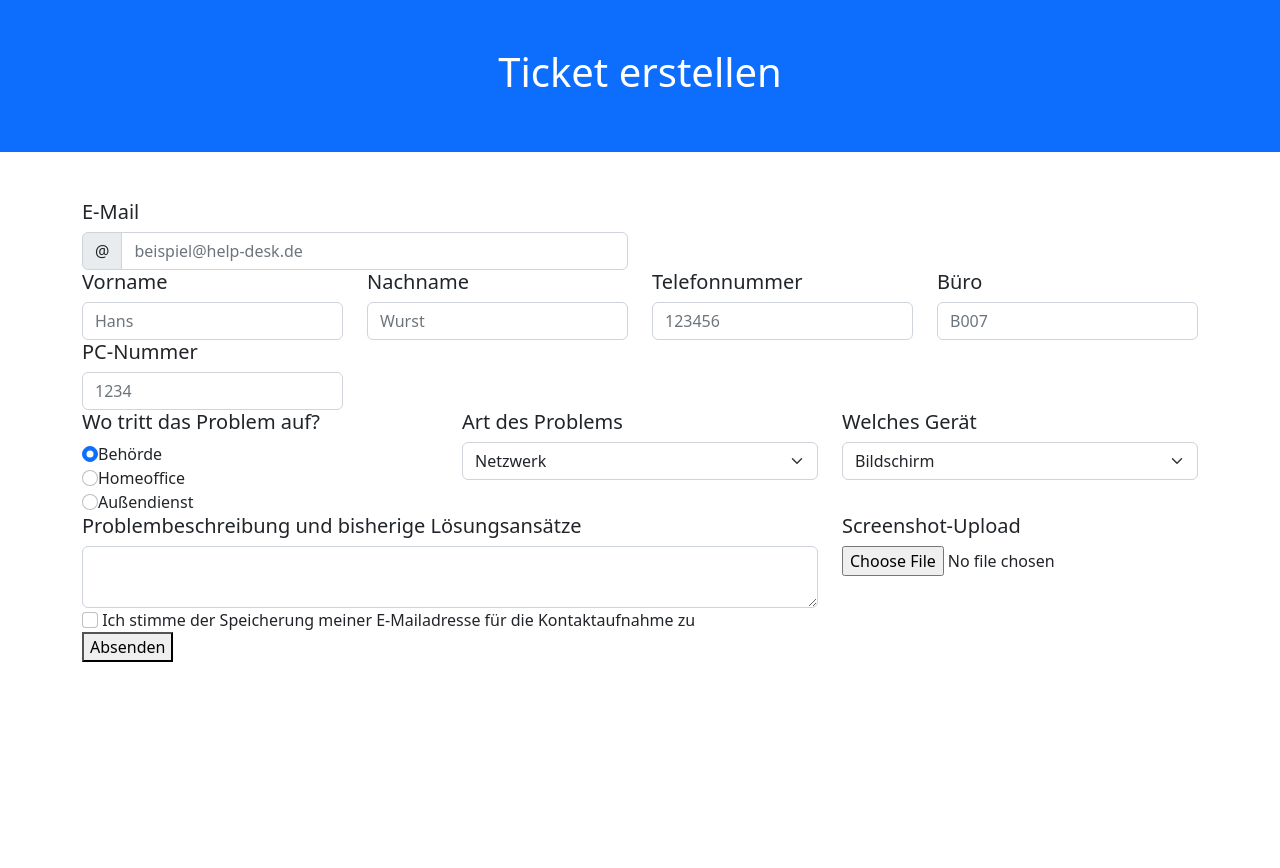
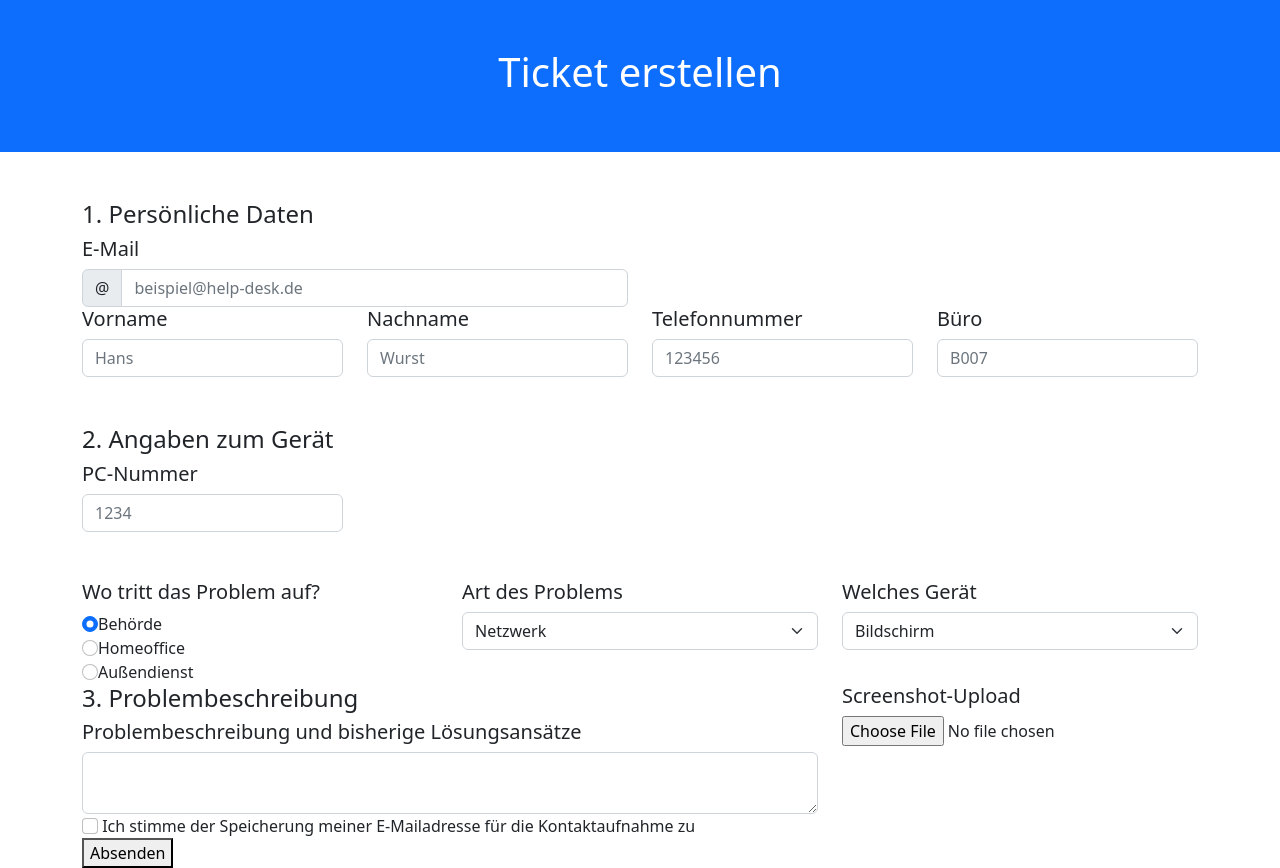
Before and after one commit to kewinzco/HelpDesk, a PHP site: page / in a window 1280 px wide. Before the commit the page ends 662 px from the top, so only its background shows below. Run offline with PHP 8.4, Linux system fonts and the light colour scheme.

Commit message:
Startseite mit allen Feldern

```diff
--- a/index.php
+++ b/index.php
@@ -16,18 +16,19 @@
 
 <div class="container mt-5">
 
-  <div class="row">
+ <!-- zuerst sichtbar -->
+  <div class="row" id="first">
     <div class="col-sm-6">
+      <h4>1. Persönliche Daten</h4>
       <h5>E-Mail</h5>
       <div class="input-group sm-4">
           <span class="input-group-text">@</span>
           <input type="text" class="form-control" placeholder="beispiel@help-desk.de" name="email">
       </div>
     </div>
-  <br><br>
   </div>
-
-  <div class="row">
+  <!-- als zweites sichtbar -->
+  <div class="row" id="second">
     <div class="col-sm-3">
       <h5>Vorname</h5>
       <input type="text" class="form-control" placeholder="Hans" name="vorname">
@@ -45,14 +46,24 @@
       <input type="text" class="form-control" placeholder="B007" name="buero">
     </div>
   </div>
+</div>
 
-  <div class="row">
+
+  <div  class="container mt-5" >
+
+    <!-- auch als zweites sichtbar-->
+  <div class="row" id="third">
     <div class="col-sm-3">
+      <h4>2. Angaben zum Gerät</h4>
       <h5>PC-Nummer</h5>
       <input type="text" class="form-control" placeholder="1234" name="pcnr">
     </div>
   </div>
 
+</div>
+
+  <!-- als drittes sichtbar -->
+  <div  class="container mt-5" id="fourth">
   <div class="row">
     <div class="col-sm-4">
       <h5>Wo tritt das Problem auf?</h5>
@@ -86,10 +97,9 @@
     </div>
   </div>
 
-
-
   <div class="row">
     <div class="col-sm-8">
+      <h4>3. Problembeschreibung</h4>
       <h5>Problembeschreibung und bisherige Lösungsansätze</h5>
       <div class="input-group">
         <textarea class="form-control" aria-label="With textarea"></textarea>
@@ -113,8 +123,8 @@
       <button type="button" name="absenden">Absenden</button>
     </div>
   </div>
+</div>
 
-</div>
 
 </body>
 </html>
```
